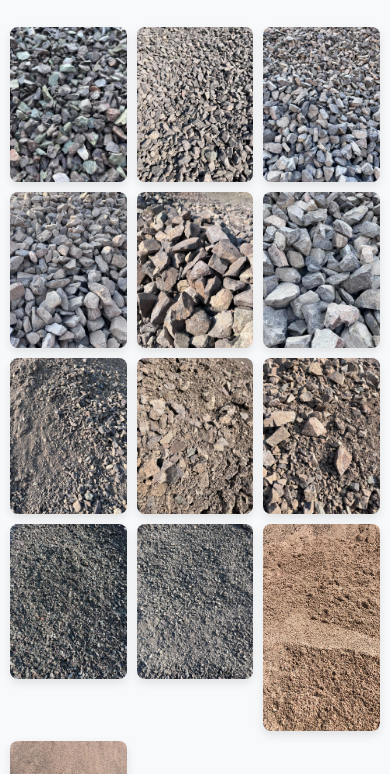
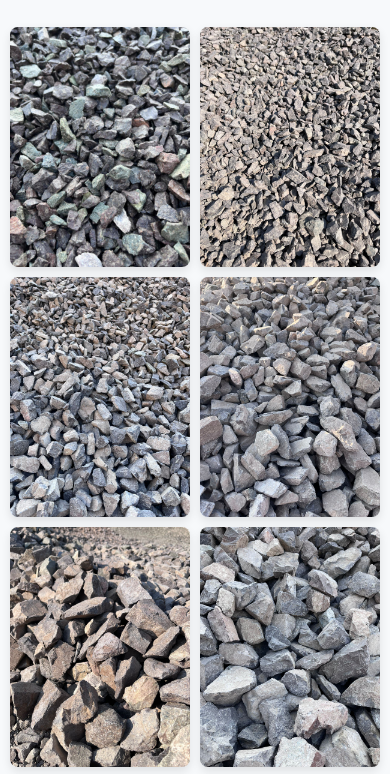
Before and after one commit to user-name232323/mobile, a plain HTML site: page index.html in a window 390 px wide. Shown: the part 51-825 px from the top of the page. Drawn offline with Linux system fonts and the light colour scheme.

Commit message:
В два ряда

```diff
--- a/style.css
+++ b/style.css
@@ -43,7 +43,7 @@ body {
 @media (max-width: 767px) {
   .image-row {
     display: grid;
-    grid-template-columns: repeat(3, 1fr); /* 3 колонки */
+    grid-template-columns: repeat(2, 1fr); /* 3 колонки */
     gap: 10px;
     padding: 10px;
   }
```
